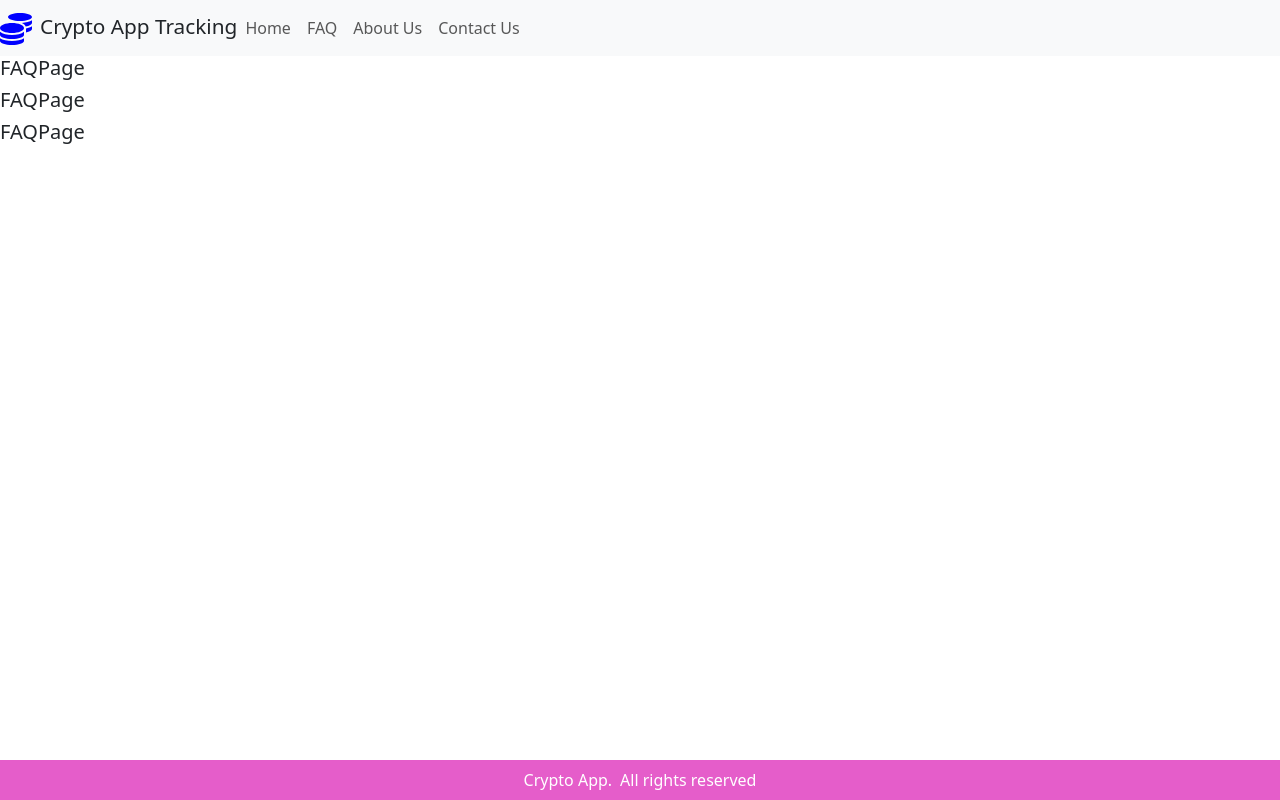
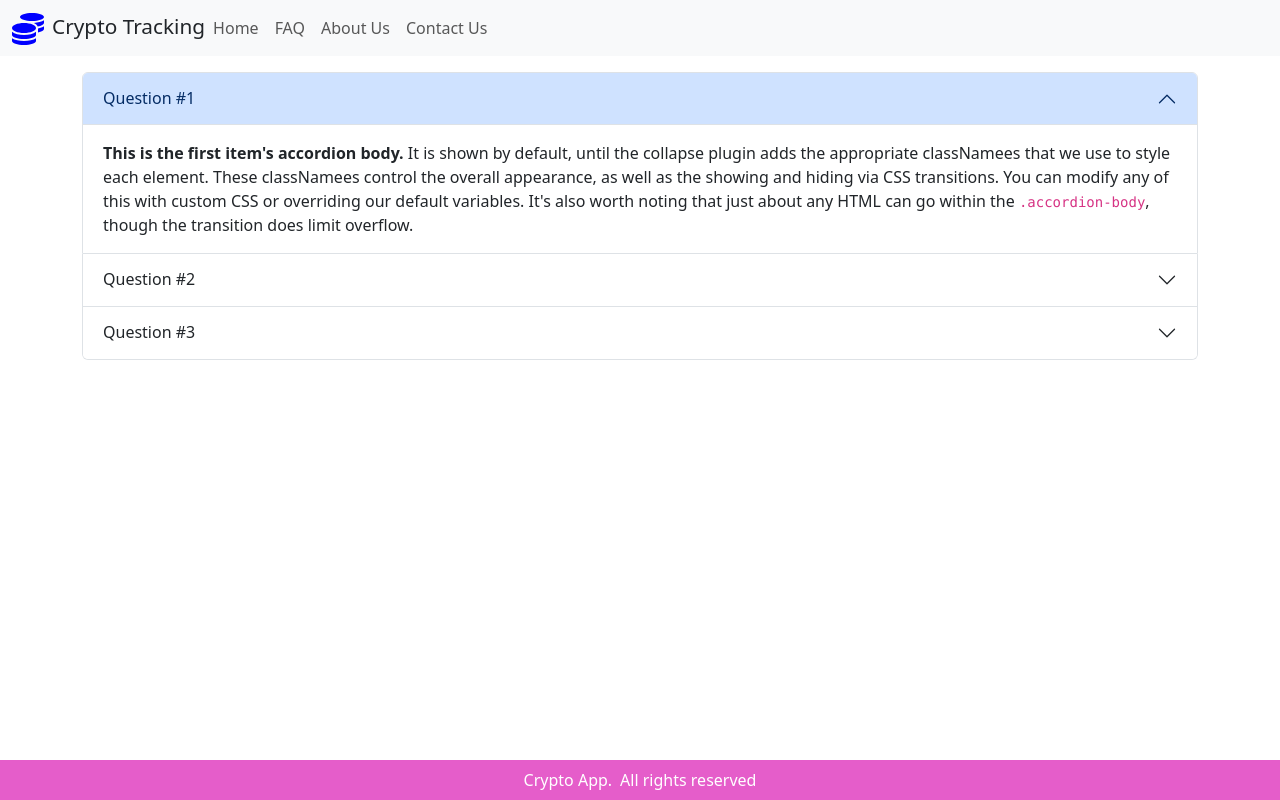
Before and after one commit to PouriCodes/pouria-crypto-tracking, a React (Create React App) app: page /faq in a window 1280 px wide. Built offline with nearby package versions, Linux system fonts and the light colour scheme.

Commit message:
FAQ about us and contact us pages implemented

```diff
--- a/src/components/ui/Navbar.component.jsx
+++ b/src/components/ui/Navbar.component.jsx
@@ -1,25 +1,30 @@
 import React, { useRef } from 'react';
+import './Navbar.css';
+
 import { Link } from 'react-router-dom';
 import { FaCoins } from 'react-icons/fa';
-import './Navbar.css';
 
 const NavbarComponent = () => {
   const btnToggleRef = useRef();
 
   const toggleMenu = () => {
+    if (window.innerWidth < 992) {
       btnToggleRef.current.click();
+    }
   };
+
   return (
-    <nav className="navbar navbar-expand-lg navbar-light bg-light">
+    <nav className="navbar navbar-expand-lg bg-light">
+      <div className="container-fluid">
         <div>
           <FaCoins className="navbar-logo-icon" />
-        <span className="navbar-logo-text">Crypto App Tracking</span>
+          <span className="navbar-logo-text">Crypto Tracking</span>
         </div>
         <button
           className="navbar-toggler"
           type="button"
-        data-toggle="collapse"
-        data-target="#navbarNav"
+          data-bs-toggle="collapse"
+          data-bs-target="#navbarNav"
           aria-controls="navbarNav"
           aria-expanded="false"
           aria-label="Toggle navigation"
@@ -50,6 +55,7 @@ const NavbarComponent = () => {
             </li>
           </ul>
         </div>
+      </div>
     </nav>
   );
 };
--- a/src/index.css
+++ b/src/index.css
@@ -5,7 +5,7 @@
 }
 
 body {
-  background-color: rgb(183, 176, 190);
+  /* background-color: rgb(183, 176, 190); */
 }
 
 .wrapper {
@@ -14,3 +14,8 @@ body {
   /* footer height = 40px */
   min-height: calc(100vh - 56px - 40px);
 }
+
+.about-img {
+  width: 350px;
+  height: 350px;
+}
--- a/src/index.js
+++ b/src/index.js
@@ -1,9 +1,8 @@
 import React from 'react';
 import ReactDOM from 'react-dom/client';
-import './index.css';
 import App from './App';
 import { BrowserRouter } from 'react-router-dom';
-import 'bootstrap/dist/css/bootstrap.css';
+import 'bootstrap/dist/css/bootstrap.min.css';
 import 'bootstrap/dist/js/bootstrap.bundle';
 import './index.css';
 
--- a/src/pages/AboutUs.page.jsx
+++ b/src/pages/AboutUs.page.jsx
@@ -1,11 +1,29 @@
 import React from 'react';
+import aboutImg from '../assets/images/about.png';
 
 const AboutUsPage = () => {
   return (
-    <div>
-      <h5>AboutUsPage</h5>
-      <h5>AboutUsPage</h5>
-      <h5>AboutUsPage</h5>
+    <div className="container">
+      <div className="row">
+        <div className="col-12 bg-info p-3 rounded">
+          <h3>About Us</h3>
+        </div>
+      </div>
+      <div className="row align-items-center">
+        <div className="col-md-7 mt-3">
+          Ex velit minim aute laboris in exercitation. Consequat est incididunt
+          incididunt minim commodo esse fugiat sit dolor dolore amet. Id labore
+          et quis cupidatat sint et voluptate magna nulla amet. Nostrud minim ea
+          id dolor consectetur minim pariatur adipisicing reprehenderit dolore.
+          Ex velit minim aute laboris in exercitation. Consequat est incididunt
+          incididunt minim commodo esse fugiat sit dolor dolore amet. Id labore
+          et quis cupidatat sint et voluptate magna nulla amet. Nostrud minim ea
+          id dolor consectetur minim pariatur adipisicing reprehenderit dolore.
+        </div>
+        <div className="col-md-5 text-center">
+          <img src={aboutImg} alt="about" className="img-fluid about-img" />
+        </div>
+      </div>
     </div>
   );
 };
--- a/src/pages/ContactUs.page.jsx
+++ b/src/pages/ContactUs.page.jsx
@@ -1,10 +1,48 @@
 import React from 'react';
+import contactImg from '../assets/images/contact.png';
 
 const ContactUsPage = () => {
   return (
-    <div>
-      <h5>ContactUsPage</h5>
-      <h5>ContactUsPage</h5>
+    <div className="container">
+      <div className="row">
+        <div className="col-12 bg-info p-3 rounded">
+          <h3>Contact Us</h3>
+        </div>
+      </div>
+      <div className="row align-items-center">
+        <div className="col-md-7">
+          <div className="mt-3">
+            <h3 className="text-primary">How to contact us?</h3>
+            <h5>+989197890054</h5>
+            <h5>+982634444425</h5>
+            <h5>pouria.yerevan@gmail.com</h5>
+          </div>
+          <div className="mt-3">
+            <div className="mb-3">
+              <label className="form-label">Your Name</label>
+              <input
+                type="text"
+                className="form-control"
+                id="exampleFormControlInput1"
+                placeholder="please type your name"
+              />
+            </div>
+            <div className="mb-3">
+              <label className="form-label">Your Message</label>
+              <input
+                type="text"
+                className="form-control"
+                id="exampleFormControlInput1"
+                placeholder="please type your message"
+              />
+            </div>
+            <button className="btn btn-outline-primary ms-3">Send</button>
+          </div>
+        </div>
+        <div className="col-md-5 text-center">
+          <img src={contactImg} alt="about" className="img-fluid about-img" />
+        </div>
+      </div>
     </div>
   );
 };
--- a/src/pages/FAQ.page.jsx
+++ b/src/pages/FAQ.page.jsx
@@ -2,10 +2,93 @@ import React from 'react';
 
 const FAQPage = () => {
   return (
-    <div>
-      <h5>FAQPage</h5>
-      <h5>FAQPage</h5>
-      <h5>FAQPage</h5>
+    <div className="container pt-3">
+      <div className="accordion" id="accordionExample">
+        <div className="accordion-item">
+          <h2 className="accordion-header">
+            <button
+              className="accordion-button"
+              type="button"
+              data-bs-toggle="collapse"
+              data-bs-target="#collapseOne"
+              aria-expanded="true"
+              aria-controls="collapseOne">
+              Question #1
+            </button>
+          </h2>
+          <div
+            id="collapseOne"
+            className="accordion-collapse collapse show"
+            data-bs-parent="#accordionExample">
+            <div className="accordion-body">
+              <strong>This is the first item's accordion body.</strong> It is
+              shown by default, until the collapse plugin adds the appropriate
+              classNamees that we use to style each element. These classNamees
+              control the overall appearance, as well as the showing and hiding
+              via CSS transitions. You can modify any of this with custom CSS or
+              overriding our default variables. It's also worth noting that just
+              about any HTML can go within the <code>.accordion-body</code>,
+              though the transition does limit overflow.
+            </div>
+          </div>
+        </div>
+        <div className="accordion-item">
+          <h2 className="accordion-header">
+            <button
+              className="accordion-button collapsed"
+              type="button"
+              data-bs-toggle="collapse"
+              data-bs-target="#collapseTwo"
+              aria-expanded="false"
+              aria-controls="collapseTwo">
+              Question #2
+            </button>
+          </h2>
+          <div
+            id="collapseTwo"
+            className="accordion-collapse collapse"
+            data-bs-parent="#accordionExample">
+            <div className="accordion-body">
+              <strong>This is the second item's accordion body.</strong> It is
+              hidden by default, until the collapse plugin adds the appropriate
+              classNamees that we use to style each element. These classNamees
+              control the overall appearance, as well as the showing and hiding
+              via CSS transitions. You can modify any of this with custom CSS or
+              overriding our default variables. It's also worth noting that just
+              about any HTML can go within the <code>.accordion-body</code>,
+              though the transition does limit overflow.
+            </div>
+          </div>
+        </div>
+        <div className="accordion-item">
+          <h2 className="accordion-header">
+            <button
+              className="accordion-button collapsed"
+              type="button"
+              data-bs-toggle="collapse"
+              data-bs-target="#collapseThree"
+              aria-expanded="false"
+              aria-controls="collapseThree">
+              Question #3
+            </button>
+          </h2>
+          <div
+            id="collapseThree"
+            className="accordion-collapse collapse"
+            data-bs-parent="#accordionExample">
+            <div className="accordion-body">
+              <strong>This is the third item's accordion body.</strong> It is
+              hidden by default, until the collapse plugin adds the appropriate
+              classNamees that we use to style each element. These classNamees
+              control the overall appearance, as well as the showing and hiding
+              via CSS transitions. You can modify any of this with custom CSS or
+              overriding our default variables. It's also worth noting that just
+              about any HTML can go within the <code>.accordion-body</code>,
+              though the transition does limit overflow.
+            </div>
+          </div>
+        </div>
+      </div>
     </div>
   );
 };
```
Also changed, not shown: src/assets/images/about.png (added), src/assets/images/contact.png (added). Lines whose indentation alone changed are shown as unchanged.
